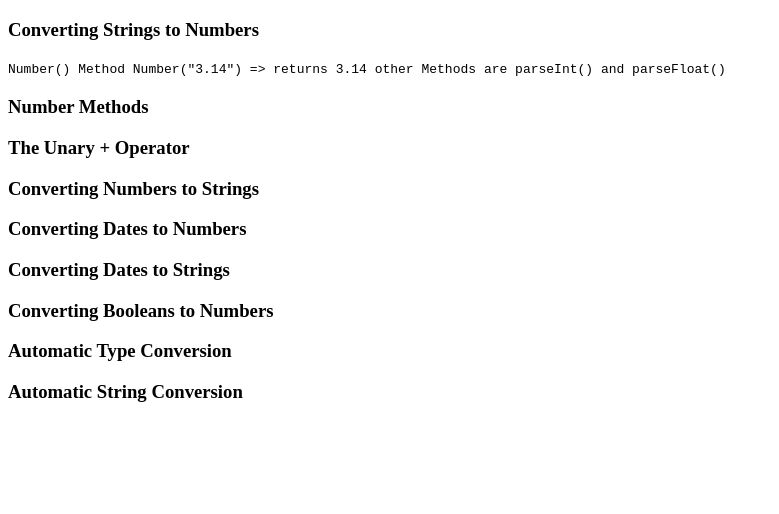
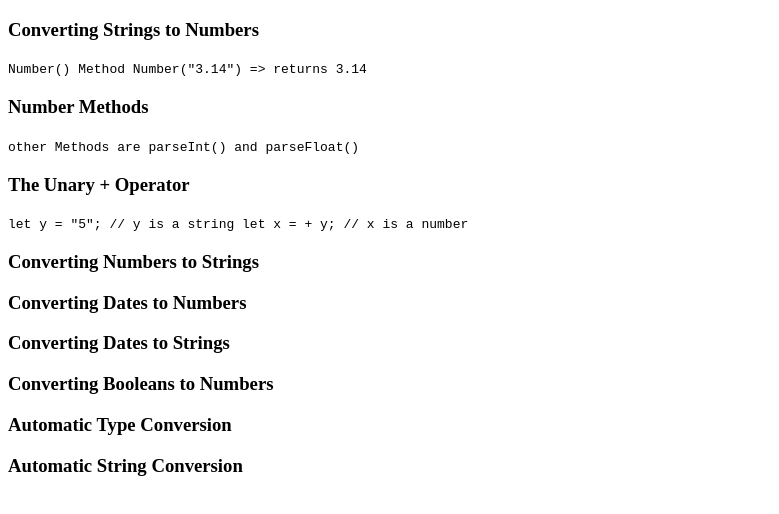
Before and after one commit to steven-barkley/Website-3DMotion-2022, a plain HTML site: page typeOf.html in a window 1280 px wide. Shown: the whole page, without its empty margins (0-779 px from the left). Drawn offline with Linux system fonts and the light colour scheme.

Commit message:
Javascript W3learn

```diff
--- a/typeOf.html
+++ b/typeOf.html
@@ -15,10 +15,14 @@
 
         Number("3.14") => returns 3.14
 
+    </code>
+    <h3>Number Methods</h3>
+    <code>
         other Methods are parseInt() and parseFloat()
     </code>
-    <h3>Number Methods</h3>
     <h3>The Unary + Operator</h3>
+    <code>let y = "5"; // y is a string
+    let x = + y; // x is a number</code>
     <h3>Converting Numbers to Strings</h3>
     <h3>Converting Dates to Numbers</h3>
     <h3>Converting Dates to Strings</h3>
```
